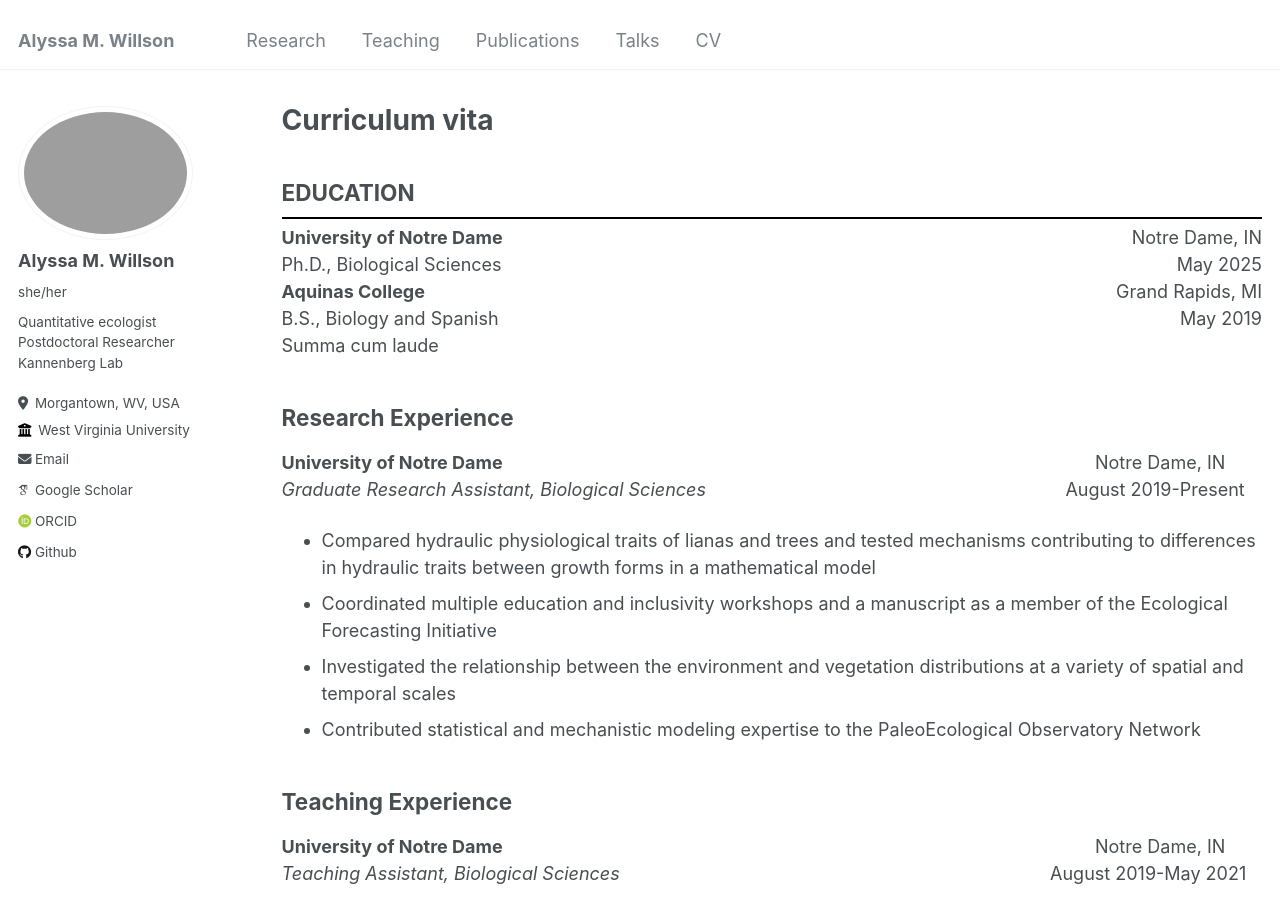
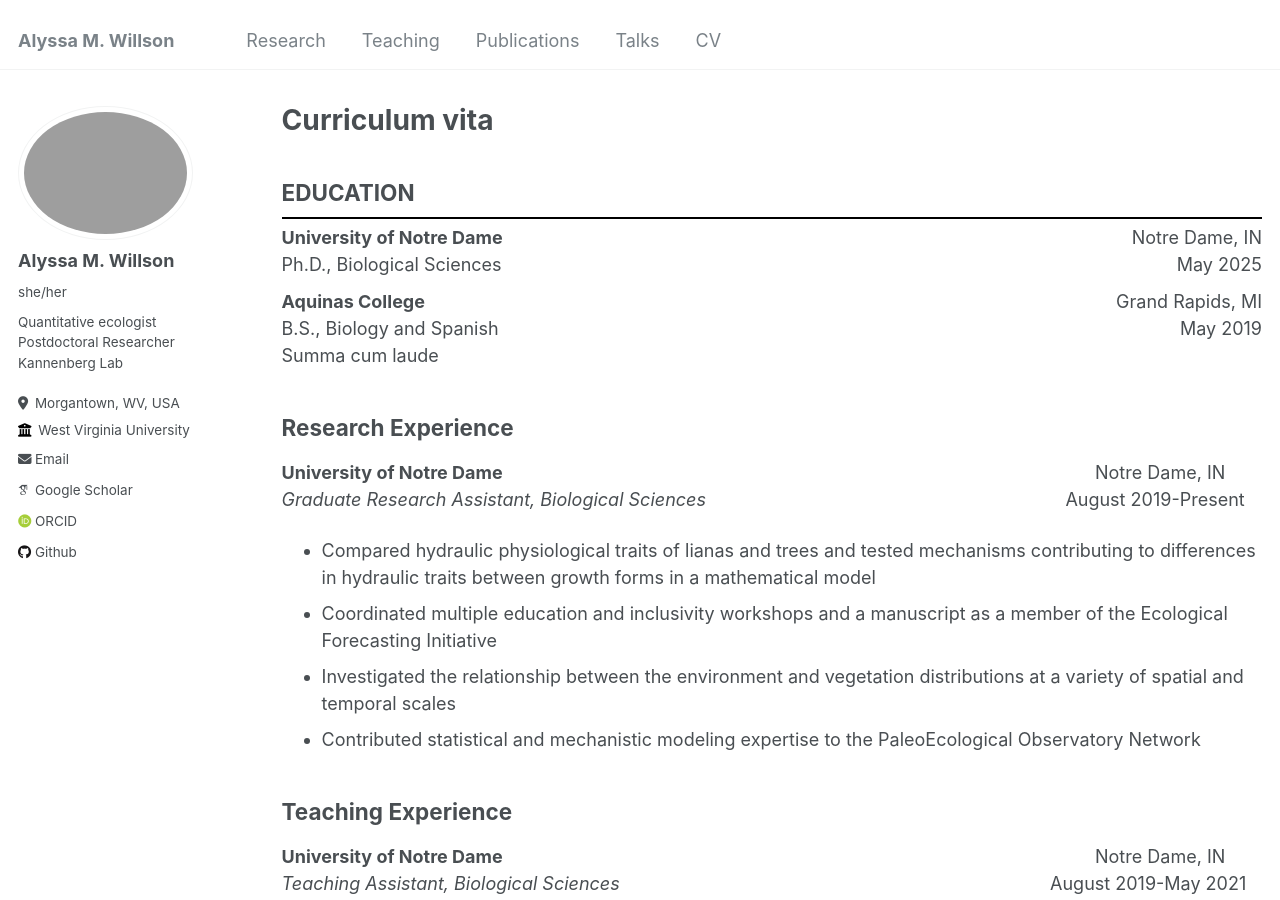
Before and after one commit to amwillson/amwillson.github.io, a Jekyll site: the page built from _pages/cv.md, in a window 1280 px wide and 900 px high. Built offline with Jekyll 4.4.1, drawn with Linux system fonts in a browser that asks for light colours; some web fonts are replaced.

Commit message:
More formatting

```diff
--- a/_pages/cv.md
+++ b/_pages/cv.md
@@ -13,12 +13,12 @@ editor_options:
 {% include base_path %}
 
 ## EDUCATION
-<hr style='width:100%; border:1px solid #000; margin-bottom:5px; margin-top:5px'>
+<hr style='width:100%; border:1px solid #000; margin-bottom:5px; margin-top:0px'>
 <div style="display:flex; justify-content:space-between;">
   <span><strong>University of Notre Dame</strong></span>
   <span>Notre Dame, IN</span>
 </div>
-<div style="display:flex; justify-content:space-between;">
+<div style="display:flex; justify-content:space-between; margin-bottom:10px">
   <span>Ph.D., Biological Sciences</span>
   <span>May 2025</span>
 </div>
```
